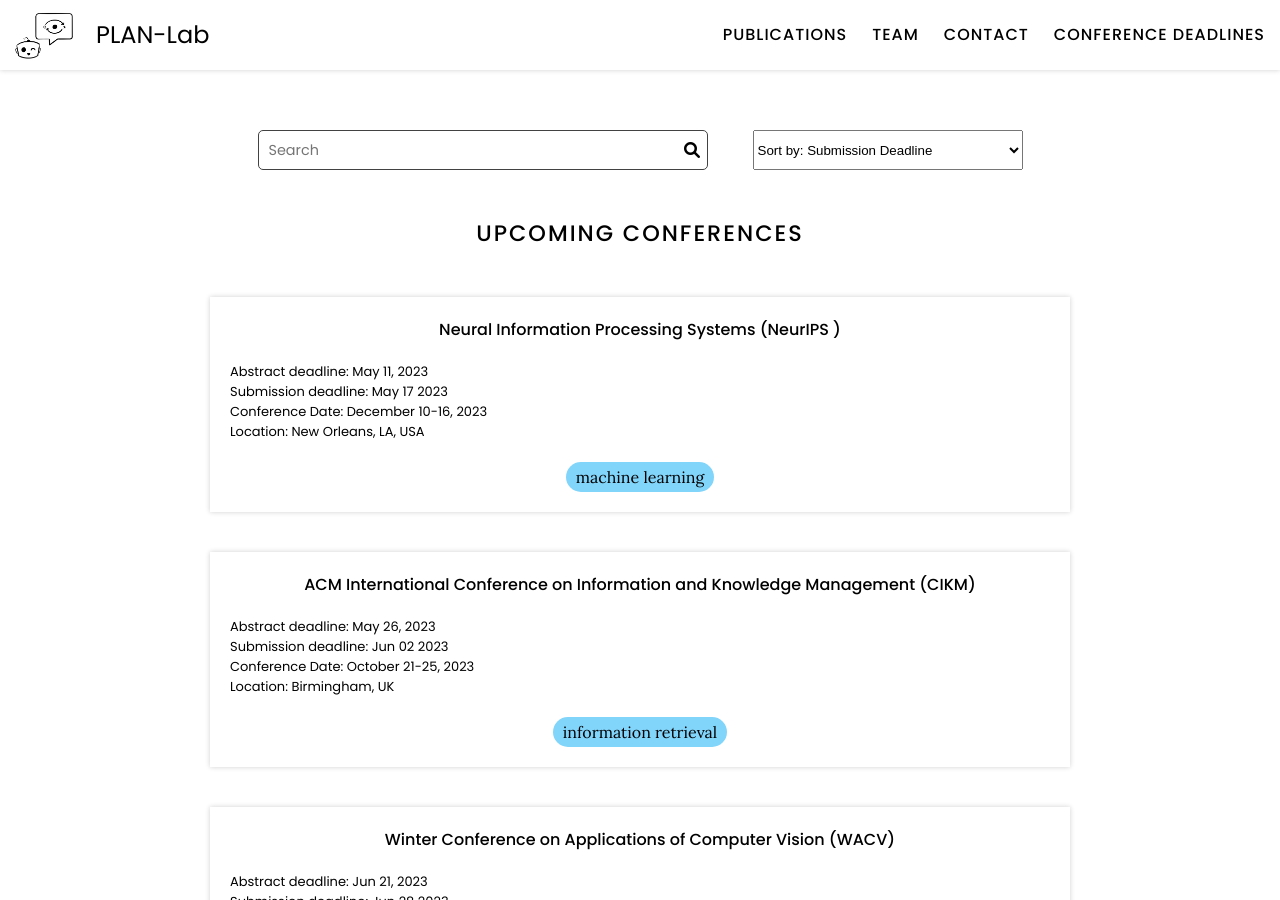
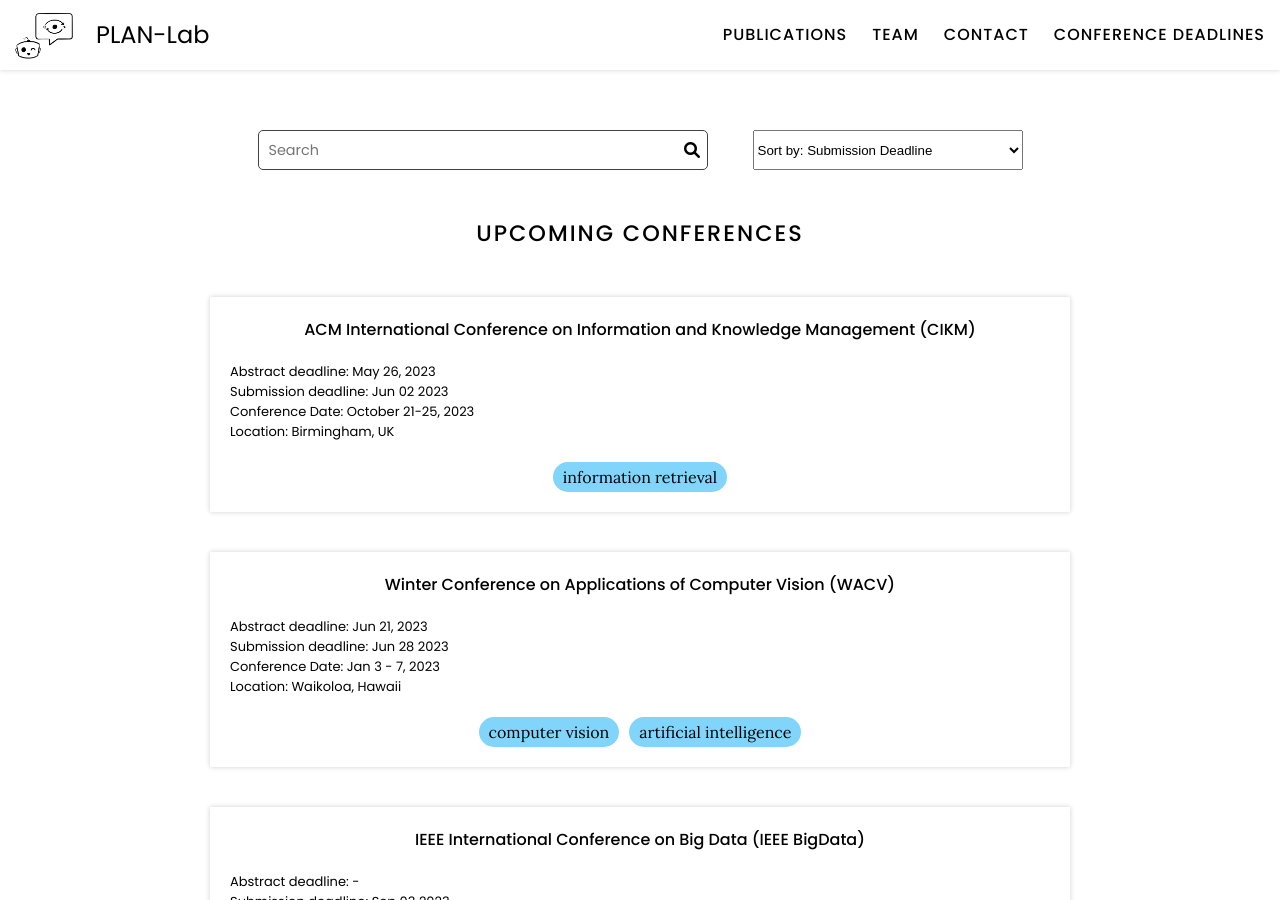
Before and after one commit to XiaonaZhou/plan-lab.github.io, a Jekyll site: the page built from conference-deadlines/index.md, in a window 1280 px wide and 900 px high. Built offline with Jekyll 4.4.1, drawn with Linux system fonts in a browser that asks for light colours.

Commit message:
Fetch Conferences

```diff
--- a/_data/conferences.yaml
+++ b/_data/conferences.yaml
@@ -1,20 +1,3 @@
-- abstract-deadline: May 11, 2023
-  acceptance-rate-2019: '-'
-  acceptance-rate-2020: '-'
-  acceptance-rate-2021: '-'
-  acceptance-rate-2022: '-'
-  call-for-papers: https://nips.cc/Conferences/2023/CallForPapers
-  conference-date: December 10-16, 2023
-  conference-location: New Orleans, LA, USA
-  core-ranking: A*
-  h5-index: '278'
-  notification-date: Date(2023,8,21)
-  rebuttal-starts: Date(2022,6,26)
-  sd-for-sorting: 2023-05-17 00:00:00
-  submission-deadline: May 17 2023
-  tags:
-  - machine learning
-  title: Neural Information Processing Systems (NeurIPS )
 - abstract-deadline: May 26, 2023
   acceptance-rate-2019: '-'
   acceptance-rate-2020: '-'
```
